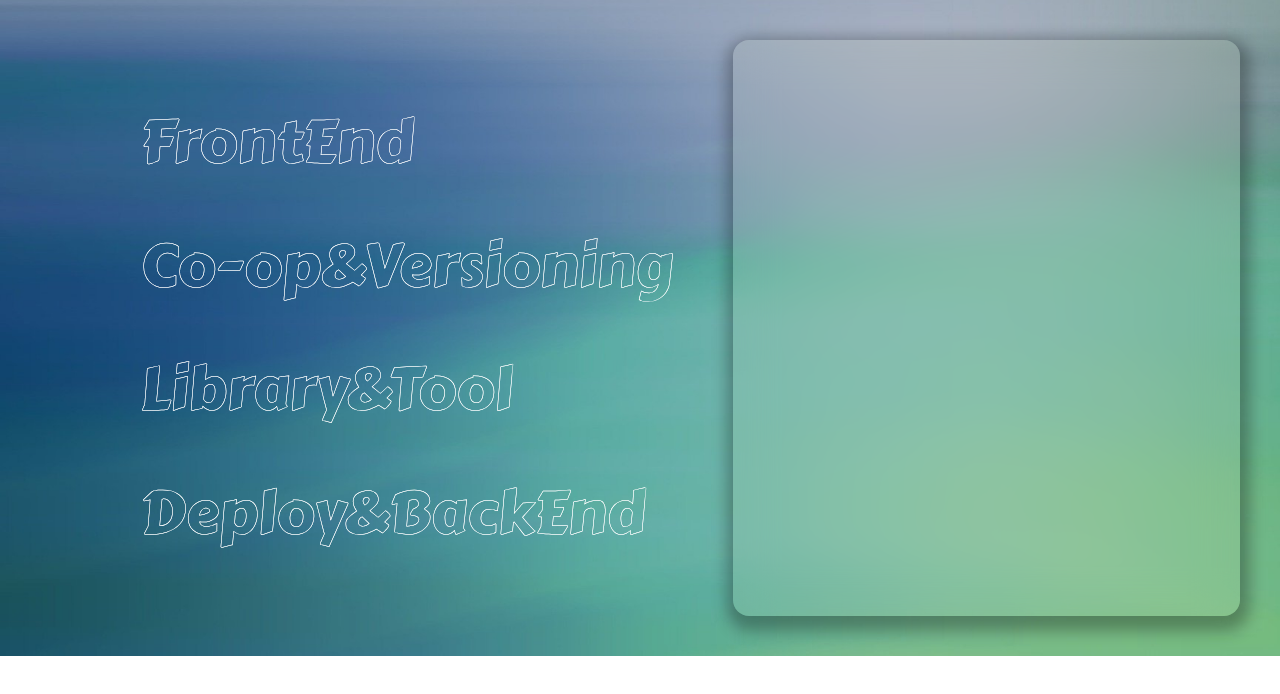
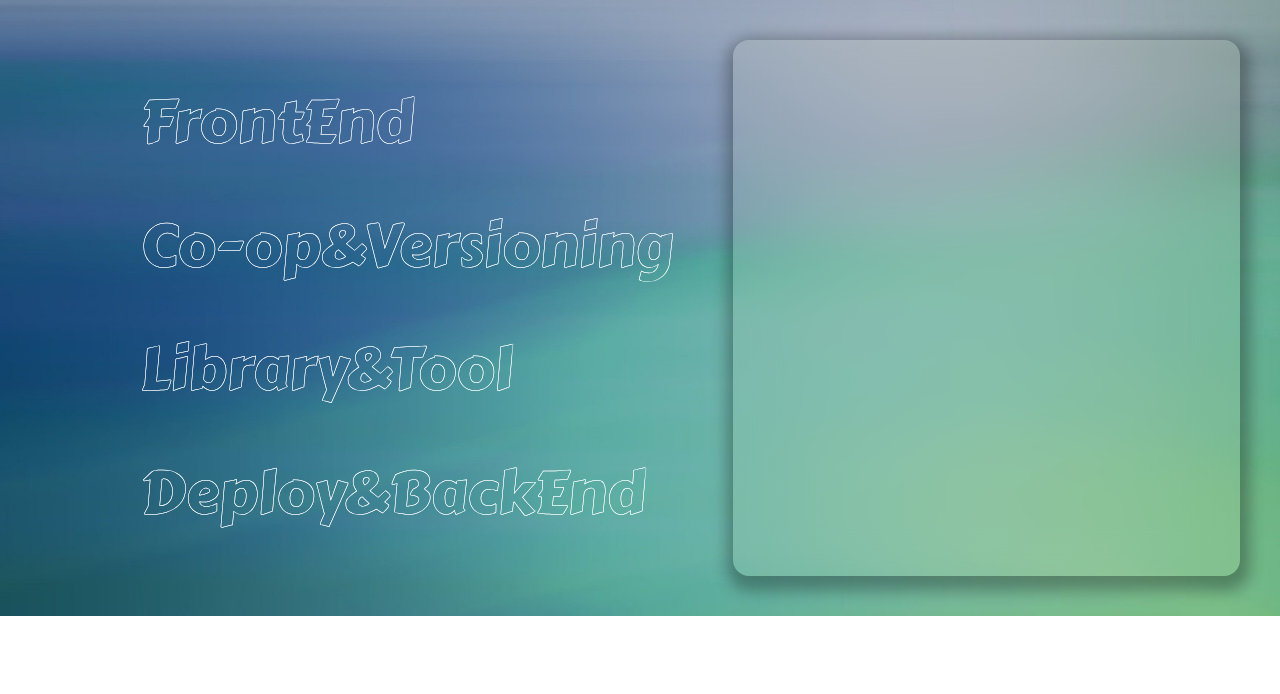
Before and after one commit to goodjam92/my-website, a Next.js app: page /about in a window 1280 px wide. Shown: the top 694 px of the page. Built offline with nearby package versions, Linux system fonts and the light colour scheme.

Commit message:
fix: style 수정

```diff
--- a/components/about/Description.tsx
+++ b/components/about/Description.tsx
@@ -36,7 +36,7 @@ export default function Description({ selectedSkill }: DescriptionProps) {
 
 const DescriptionWrap = styled.div`
   width: 100%;
-  min-height: 48rem;
+  min-height: 44rem;
   display: flex;
   align-items: center;
   justify-content: center;
```
